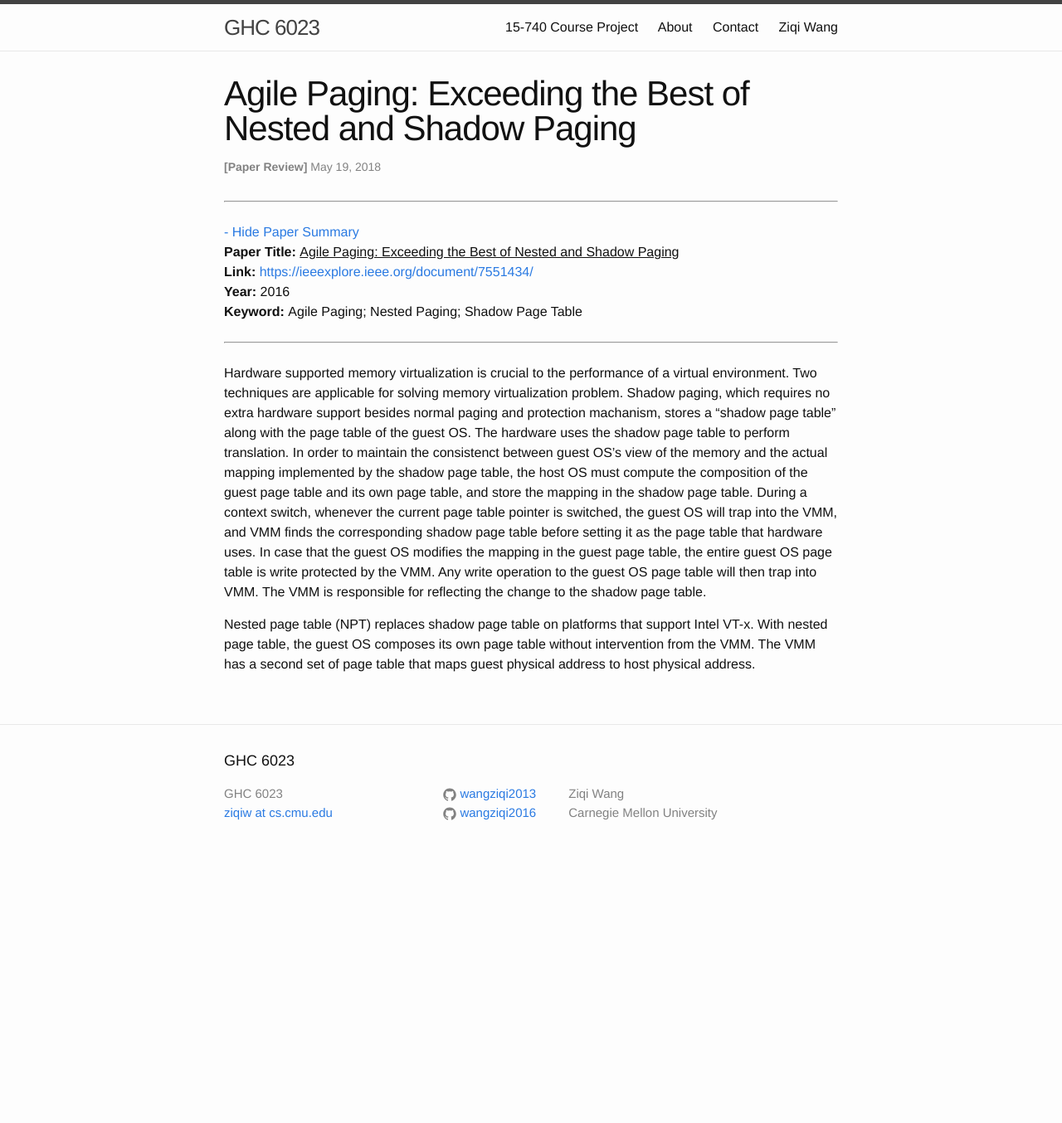
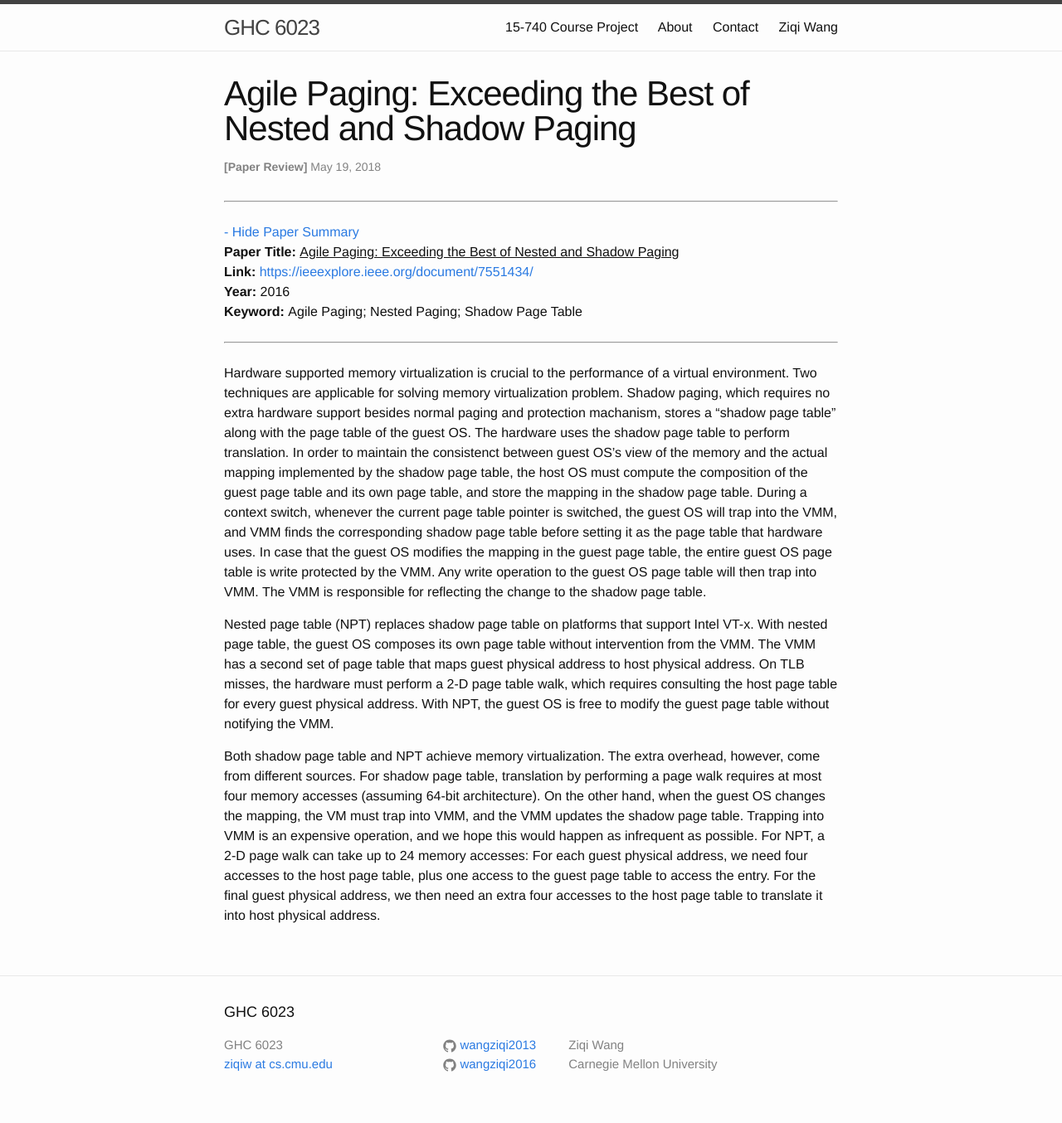
Before and after one commit to wangziqi2013/wangziqi2013.github.io, a Jekyll site: the page built from _posts/2018-05-18-Agile-Paging-Exceeding-the-Best-of-Nested-and-Shadow-Paging.markdown, in a window 1280 px wide. Shown: the whole page at 83% size. Built offline with Jekyll 4.4.1, drawn with Linux system fonts in a browser that asks for light colours; before the commit the page ends 1051 px from its top, so only the background shows below that.

Commit message:
Working on overhead

```diff
--- a/_posts/2018-05-18-Agile-Paging-Exceeding-the-Best-of-Nested-and-Shadow-Paging.markdown
+++ b/_posts/2018-05-18-Agile-Paging-Exceeding-the-Best-of-Nested-and-Shadow-Paging.markdown
@@ -26,4 +26,14 @@ then trap into VMM. The VMM is responsible for reflecting the change to the shad
 
 Nested page table (NPT) replaces shadow page table on platforms that support Intel VT-x. With nested page table, the guest OS
 composes its own page table without intervention from the VMM. The VMM has a second set of page table that maps guest physical
-address to host physical address.
+address to host physical address. On TLB misses, the hardware must perform a 2-D page table walk, which requires consulting the
+host page table for every guest physical address. With NPT, the guest OS is free to modify the guest page table without
+notifying the VMM.
+
+Both shadow page table and NPT achieve memory virtualization. The extra overhead, however, come from different sources. For
+shadow page table, translation by performing a page walk requires at most four memory accesses (assuming 64-bit architecture).
+On the other hand, when the guest OS changes the mapping, the VM must trap into VMM, and the VMM updates the shadow page table.
+Trapping into VMM is an expensive operation, and we hope this would happen as infrequent as possible. For NPT, a 2-D page walk
+can take up to 24 memory accesses: For each guest physical address, we need four accesses to the host page table, plus one access
+to the guest page table to access the entry. For the final guest physical address, we then need an extra four accesses to the
+host page table to translate it into host physical address.
```
